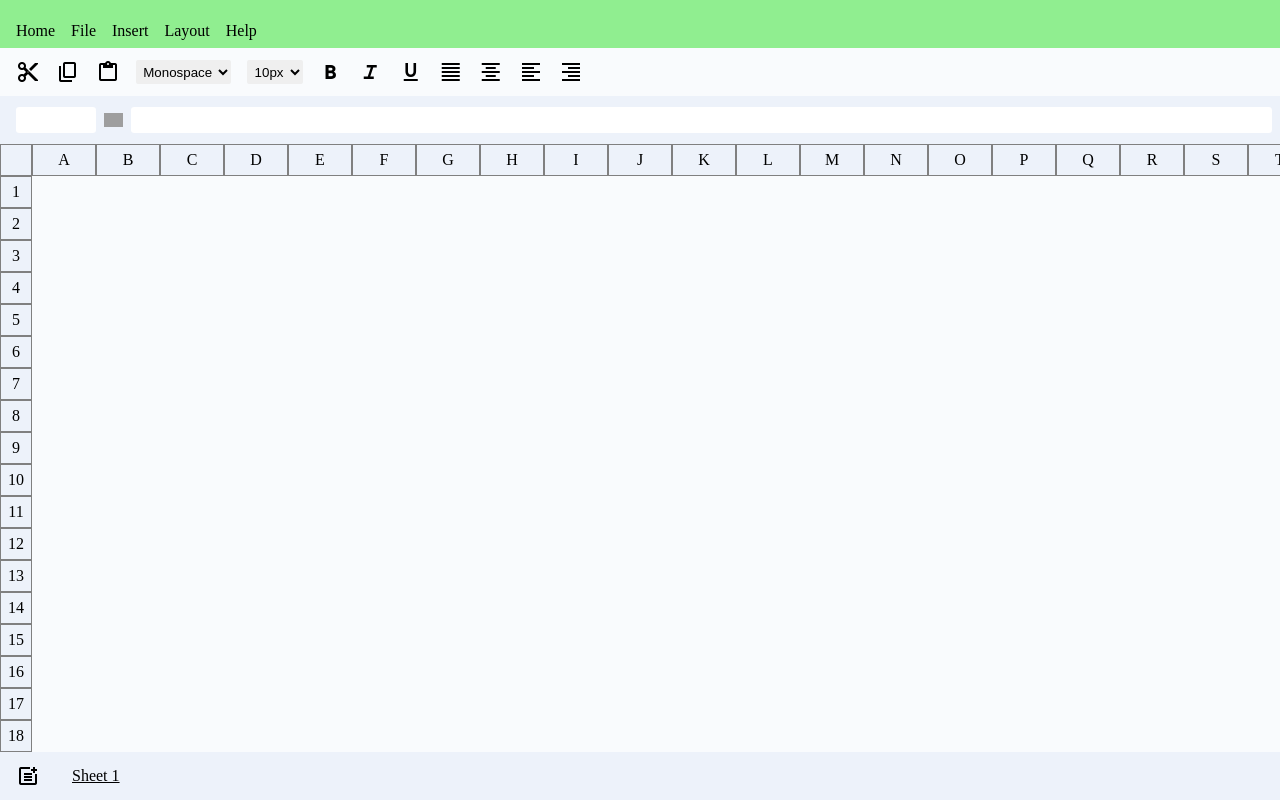
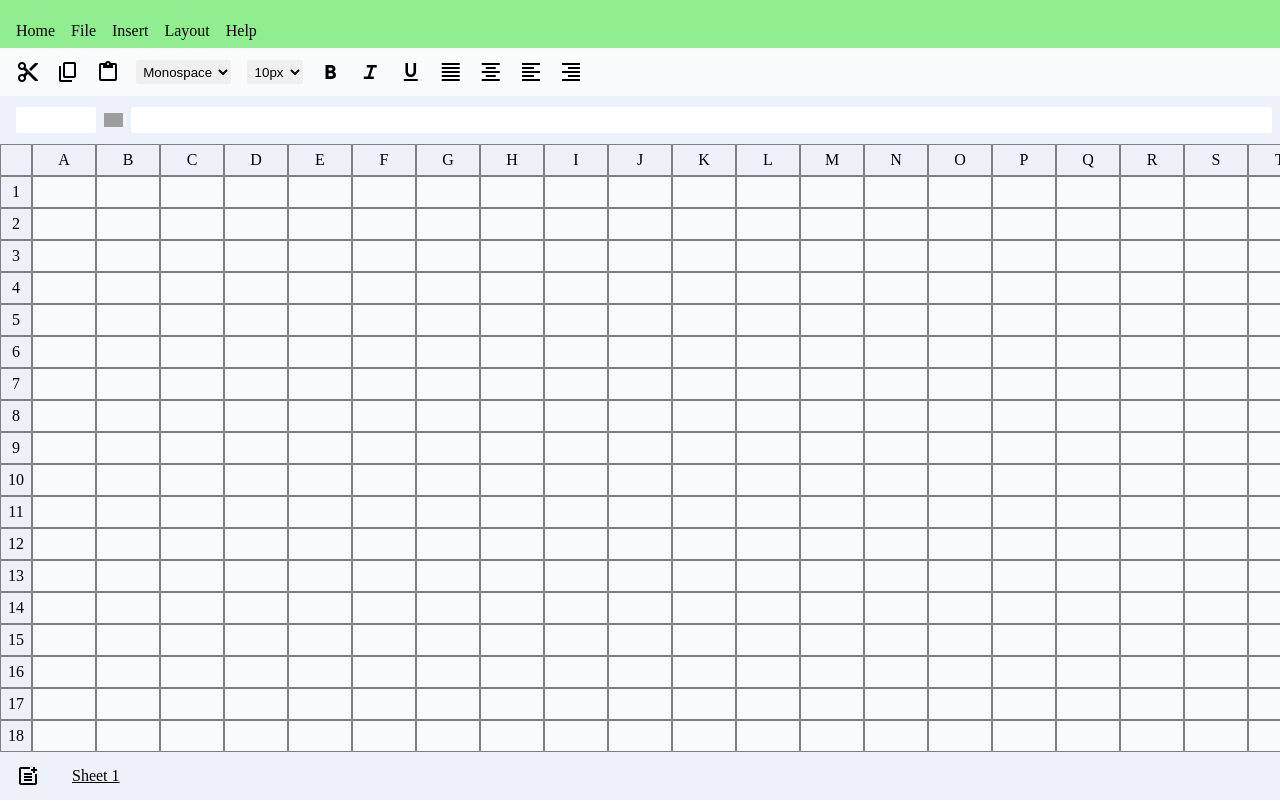
Before and after one commit to DevLordship/Excel-Sheet, a plain HTML site: page index.html in a window 1280 px wide. Drawn offline with nearby package versions, Linux system fonts and the light colour scheme; grey boxes are pictures that could not be loaded.

Commit message:
finished tthe ui and made the address feature

```diff
--- a/script.js
+++ b/script.js
@@ -6,6 +6,8 @@ let addressColumnContainer = document.querySelector(
     ".address-column-container"
 );
 let addressRowContainer = document.querySelector(".address-row-container");
+let cellscontainer = document.querySelector(".cells-container");
+let addressbar = document.querySelector(".address-bar");
 
 for (let i = 0; i < rows; i++) {
     let addressCol = document.createElement("div");
@@ -20,3 +22,24 @@ for (let i = 0; i < colums; i++) {
     addressRow.innerHTML = String.fromCharCode(65 + i);
     addressRowContainer.appendChild(addressRow);
 }
+
+for (let i = 0; i < rows; i++) {
+    let rowContainer = document.createElement("div");
+    rowContainer.setAttribute("class", "row-conatiner");
+    for (let j = 0; j < colums; j++) {
+        let cell = document.createElement("div");
+        cell.setAttribute("class", "cell");
+        cell.setAttribute("contenteditable", "true");
+        addListenerForAddressBarDisplay(cell, i, j);
+        rowContainer.appendChild(cell);
+    }
+    cellscontainer.appendChild(rowContainer);
+}
+
+function addListenerForAddressBarDisplay(cell, i, j) {
+    cell.addEventListener("click", (e) => {
+        let rowID = i + 1;
+        let colID = String.fromCharCode(65 + j);
+        addressbar.value = `${colID}${rowID}`;
+    });
+}
--- a/style.css
+++ b/style.css
@@ -60,6 +60,7 @@
 .address-bar {
     width: 5rem;
     margin-right: 0.5rem;
+    text-align: center;
 }
 .formula-bar {
     width: 80rem;
@@ -101,11 +102,17 @@
     width: 2rem;
     background-color: #edf2fa;
     border: 1px solid grey;
+    position: fixed;
+    z-index: 5;
 }
 
 .address-column-container {
     width: 2rem;
     background-color: #edf2fa;
+    position: sticky;
+    top: 2rem;
+    left: 0;
+    z-index: 4;
 }
 
 .cells-container {
@@ -118,6 +125,9 @@
     height: 2rem;
     background-color: #edf2fa;
     display: flex;
+    position: sticky;
+    top: 0;
+    left: 2rem;
 }
 
 .address-col {
@@ -139,3 +149,16 @@
     justify-content: center;
     align-items: center;
 }
+.row-conatiner {
+    display: flex;
+}
+.cell {
+    height: 2rem;
+    width: 4rem;
+
+    border: 1px solid grey;
+    text-align: center;
+    display: flex;
+    align-items: center;
+    justify-content: center;
+}
```
